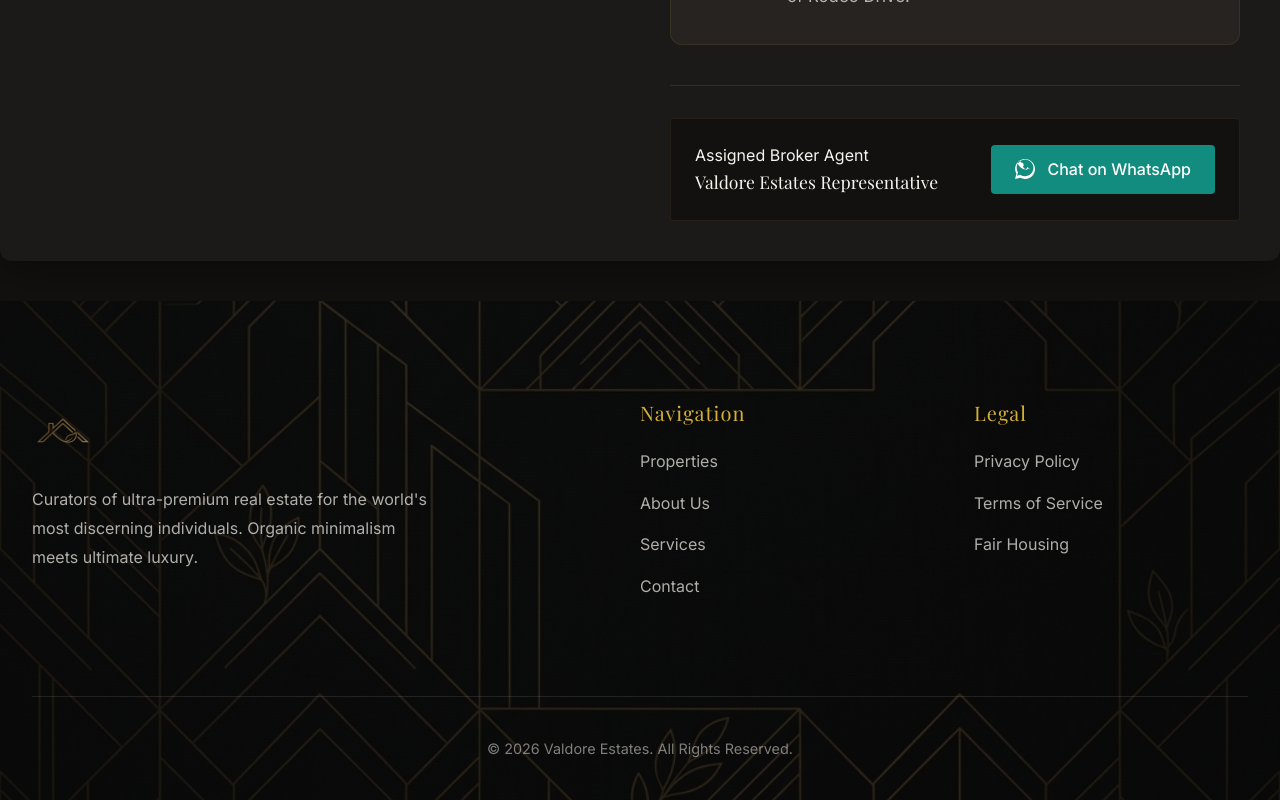
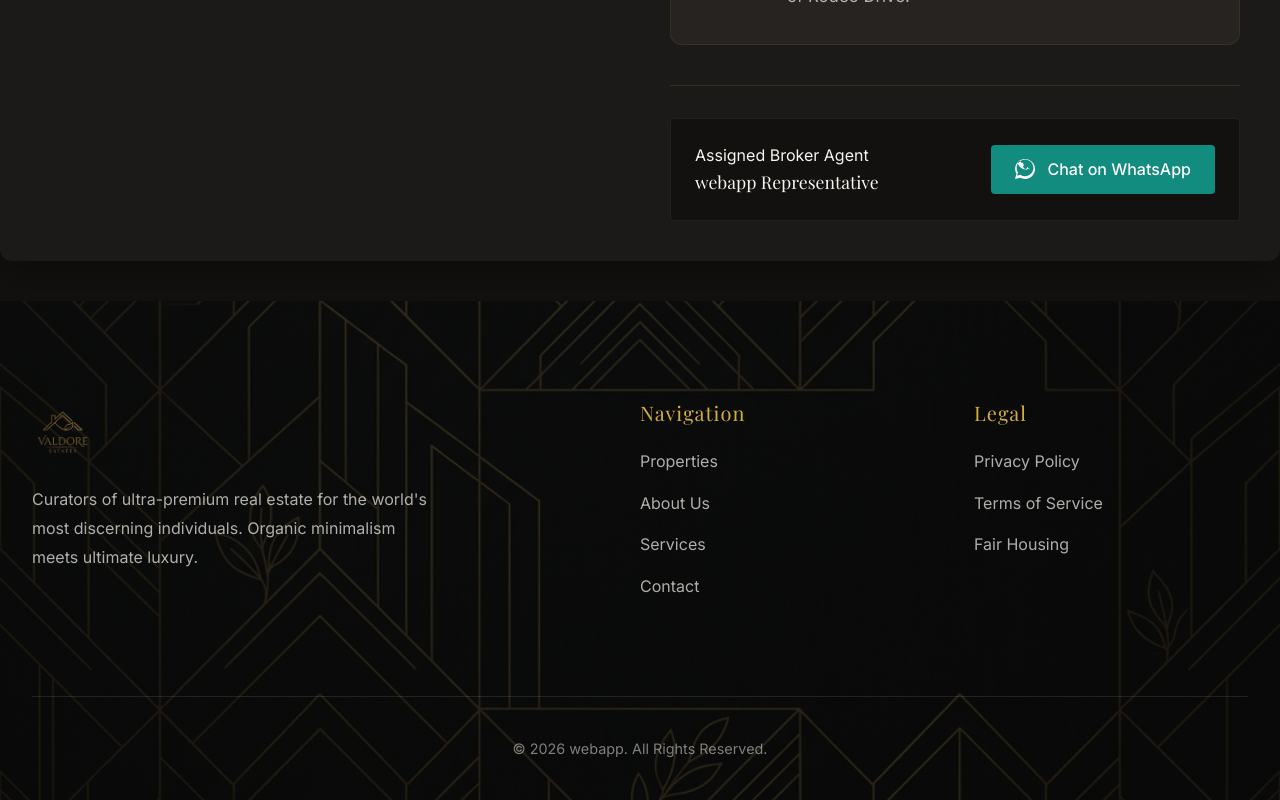
Before and after one commit to BASHITH144/Valdore-Estates, a React (Vite) app: page /property/1 in a window 1280 px wide. Shown: the part 1225-2025 px from the top of the page. Built offline with nearby package versions, Linux system fonts and the light colour scheme; a web font is replaced by a local one.

Commit message:
feat: implement core site structure, routing, and primary landing page components for Valdore Estates

```diff
--- a/index.html
+++ b/index.html
@@ -2,7 +2,7 @@
 <html lang="en">
   <head>
     <meta charset="UTF-8" />
-    <link rel="icon" type="image/svg+xml" href="/favicon.svg" />
+    <link rel="icon" type="image/jpeg" href="/src/assets/site.jpeg" />
     <meta name="viewport" content="width=device-width, initial-scale=1.0" />
     <title>webapp</title>
   </head>
--- a/src/App.jsx
+++ b/src/App.jsx
@@ -12,7 +12,7 @@ import { propertiesData } from './properties';
 import './App.css';
 
 // Import local assets
-import logoImage from './assets/Valdore Estates Logo.png';
+import logoImage from './assets/Valdore Estates Logo 2.png';
 import heroImage from './assets/hero_background.png';
 import backgroundVideo0 from './assets/background Vedio.mp4';
 import backgroundVideo1 from './assets/background Vedio 1.mp4';
@@ -91,7 +91,7 @@ function App() {
           <div className="footer-container">
             <div className="footer-grid">
               <div className="footer-brand">
-                <img src={logoImage} alt="Valdore Estates" className="footer-logo" />
+                <img src={logoImage} alt="webapp" className="footer-logo" />
                 <p className="footer-desc">Curators of ultra-premium real estate for the world's most discerning individuals. Organic minimalism meets ultimate luxury.</p>
               </div>
 
@@ -112,7 +112,7 @@ function App() {
             </div>
 
             <div className="footer-bottom">
-              <p>&copy; {new Date().getFullYear()} Valdore Estates. All Rights Reserved.</p>
+              <p>&copy; {new Date().getFullYear()} webapp. All Rights Reserved.</p>
             </div>
           </div>
         </footer>
--- a/src/components/About.jsx
+++ b/src/components/About.jsx
@@ -9,7 +9,7 @@ const About = () => {
           <div className="about-image-column">
             <img
               src="https://images.unsplash.com/photo-1613977257363-707ba9348227?auto=format&fit=crop&w=1000&q=80"
-              alt="Valdore Estates Architecture"
+              alt="webapp Architecture"
               className="about-image"
             />
             <div className="about-experience-badge">
@@ -24,7 +24,7 @@ const About = () => {
             <div className="about-divider mb-8"></div>
 
             <p className="about-text mb-6">
-              Founded on the principles of organic minimalism, Valdore Estates is more than a real estate brokerage—it is an architectural curator for the world's most discerning individuals. We believe that true luxury lies in simplicity, quality materials, and harmony with nature.
+              Founded on the principles of organic minimalism, webapp is more than a real estate brokerage—it is an architectural curator for the world's most discerning individuals. We believe that true luxury lies in simplicity, quality materials, and harmony with nature.
             </p>
             <p className="about-text mb-8">
               Every property in our exclusive portfolio is meticulously vetted to ensure it meets our exacting standards. From breathtaking coastal retreats to sophisticated urban penthouses, we represent homes that are masterpieces of design and craftsmanship.
--- a/src/components/PropertyDetailPage.jsx
+++ b/src/components/PropertyDetailPage.jsx
@@ -97,7 +97,7 @@ const PropertyDetailPage = () => {
           <div className="broker-panel">
             <div className="broker-info">
               <p className="broker-label">Assigned Broker Agent</p>
-              <p className="broker-name font-heading">Valdore Estates Representative</p>
+              <p className="broker-name font-heading">webapp Representative</p>
             </div>
             <a
               href={`https://wa.me/${property.brokerNumber.replace('+', '')}?text=Hi,%20I%20am%20interested%20in%20the%20${encodeURIComponent(property.title)}`}
--- a/src/components/ResponsiveHeroBanner.jsx
+++ b/src/components/ResponsiveHeroBanner.jsx
@@ -21,7 +21,7 @@ const ResponsiveHeroBanner = ({
     badgeLabel = "Exclusive",
     badgeText = "Premium Residential & Commercial Listings",
     title = "Discover Luxury Living",
-    titleLine2 = "With Valdore Estates",
+    titleLine2 = "With webapp",
     description = "Explore our handpicked selection of ultra-premium properties designed for sophisticated lifestyles. Exceptional locations, unmatched craftsmanship, and seamless client support.",
     primaryButtonText = "View Properties",
     primaryButtonHref = "#properties",
@@ -86,10 +86,10 @@ const ResponsiveHeroBanner = ({
                         {/* Logo */}
                         <a href="#" className="hero-logo-wrapper">
                             {logoUrl ? (
-                                <img src={logoUrl} alt="Valdore Estates" className="hero-logo-img" />
+                                <img src={logoUrl} alt="webapp" className="hero-logo-img" />
                             ) : (
                                 <div className="hero-text-logo">
-                                    <span className="hero-text-logo-main">VALDORE</span>
+                                    <span className="hero-text-logo-main">WEBAPP</span>
                                     <span className="hero-text-logo-sub">ESTATES</span>
                                 </div>
                             )}
```
Also changed, not shown: src/components/Navbar.jsx (+3 -12 lines), src/assets/site.jpeg (added).
